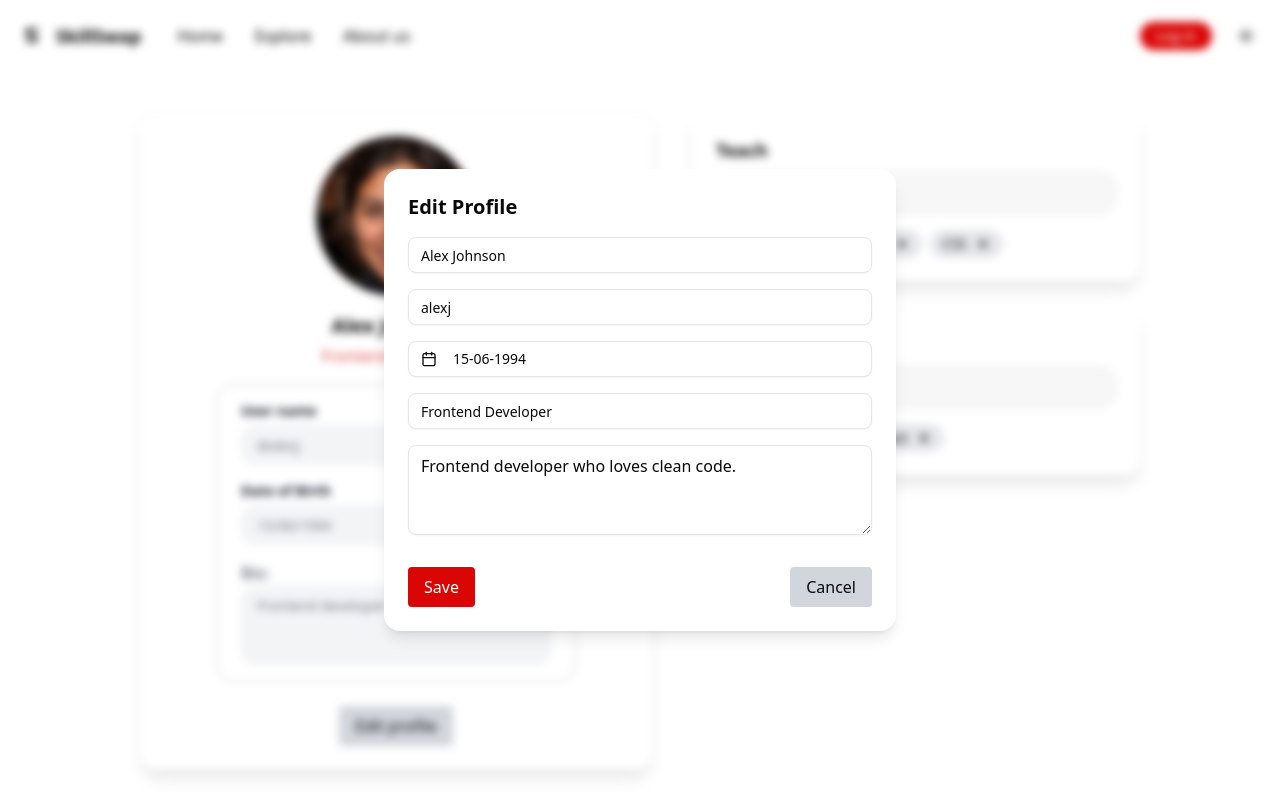
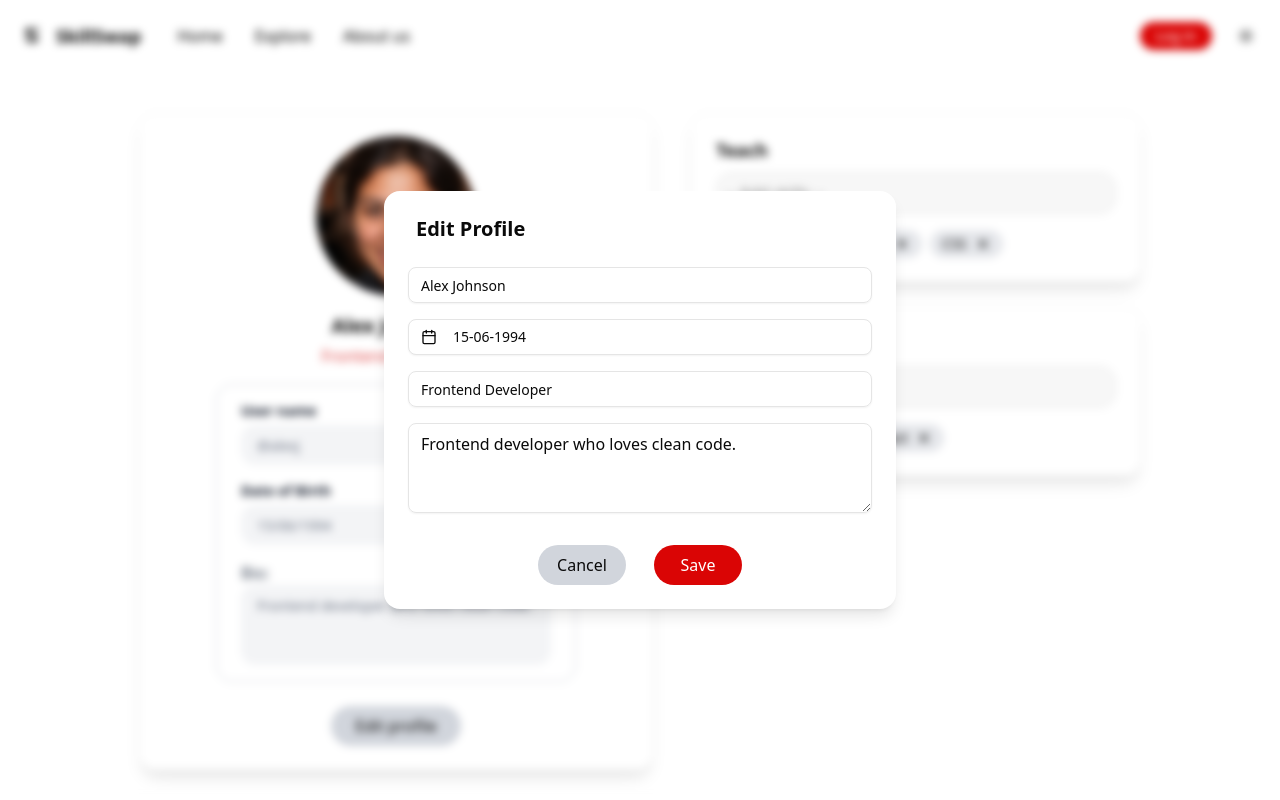
Before and after one commit to lpun-majessica/skill-swap, a Next.js app: page /settings in a window 1280 px wide. Both pictures are taken after a click on the button "Edit profile". Shown: the top 800 px of the page. Built offline with nearby package versions, Linux system fonts and the light colour scheme.

Commit message:
style: improve styling for user/[id] and settings pages

```diff
--- a/src/components/profile/EditProfilePopup.jsx
+++ b/src/components/profile/EditProfilePopup.jsx
@@ -13,7 +13,7 @@ const EditProfilePopup = ({ userData, onSave, onClose }) => {
     const updatedUser = {
       ...userData,
       fullname: formData.get("fullname"),
-      username: formData.get("username"),
+      // username: formData.get("username"),
       dob: dob,
       job: formData.get("job"),
       bio: formData.get("bio"),
@@ -24,7 +24,7 @@ const EditProfilePopup = ({ userData, onSave, onClose }) => {
   return (
     <div className="fixed inset-0 flex items-center justify-center backdrop-blur-[4px] z-50">
       <div className="bg-white p-6 rounded-2xl w-lg shadow-lg dark:bg-ss-black-929">
-        <h2 className="text-xl font-bold mb-4">Edit Profile</h2>
+        <h2 className="text-xl font-bold mb-6 ml-2">Edit Profile</h2>
         <form onSubmit={handleSubmit} className="flex flex-col gap-4">
           <Input
             type="text"
@@ -33,13 +33,13 @@ const EditProfilePopup = ({ userData, onSave, onClose }) => {
             defaultValue={userData.fullname}
             required
           />
-          <Input
+          {/* <Input
             type="text"
             name="username"
             placeholder="Username"
             defaultValue={userData.username}
             required
-          />
+          /> */}
 
           <DatePickerDemo dob={dob} onChangeDob={setDob}/>
 
@@ -57,20 +57,21 @@ const EditProfilePopup = ({ userData, onSave, onClose }) => {
             className="border rounded-md px-3 py-2 shadow-xs dark:bg-input/30 "
             rows={3}
           />
-          <div className="flex justify-between mt-4">
+          <div className="flex justify-center mt-4 gap-7 ">
+            <button
+              type="button"
+              onClick={onClose}
+              className="w-22 py-2 bg-gray-300 rounded-3xl hover:bg-ss-red-ABA dark:bg-ss-black-131 dark:hover:bg-ss-black-444"
+            >
+              Cancel
+            </button>
             <button
               type="submit"
-              className="px-4 py-2 bg-ss-red-505 text-white rounded hover:bg-ss-red-404 "
+              className="w-22  py-2 bg-ss-red-505 text-white rounded-3xl hover:bg-ss-red-404 "
             >
               Save
             </button>
-            <button
-              type="button"
-              onClick={onClose}
-              className="px-4 py-2 bg-gray-300 rounded hover:bg-ss-red-ABA dark:bg-ss-black-131 dark:hover:bg-ss-black-444"
-            >
-              Cancel
-            </button>
+
           </div>
         </form>
       </div>
--- a/src/components/profile/SkillDisplay.jsx
+++ b/src/components/profile/SkillDisplay.jsx
@@ -1,13 +1,13 @@
 export default function SkillDisplay({ title, skills }) {
     return (
-      <div className="mx-2 sm:mx-auto w-sm sm:w-md max-w-lg md:w-md lg:w-md bg-white  dark:bg-ss-black-929 p-6 rounded-2xl shadow-lg dark:shadow-none">
+      <div className="mx-2 sm:mx-auto w-sm sm:w-md max-w-lg md:w-md lg:w-md bg-white  dark:bg-ss-black-929 p-6 rounded-2xl shadow-lg inset-shadow-2xs  dark:shadow-none">
         <div>
         <h3 className="font-semibold mb-2 text-ss-black-717 dark:text-ss-light-FFF">{title}</h3>
         <div className="flex flex-wrap gap-2">
           {skills.map((skill) => (
             <div
               key={skill}
-              className="bg-red-100 dark:bg-ss-red-ABA text-ss-red-505 dark:text-ss-black-717 px-3 py-1 rounded-full text-sm"
+              className="bg-red-100 dark:bg-ss-red-ABA text-ss-red-505 dark:text-ss-red-404 px-3 py-1 rounded-full text-sm font-normal"
             >
               {skill}
             </div>
--- a/src/components/profile/SkillSection.jsx
+++ b/src/components/profile/SkillSection.jsx
@@ -98,7 +98,7 @@ const SkillSection = ({ title, skillKey, userSkills = [] }) => {
 
 
   return (
-    <div className="mx-auto w-sm sm:w-md max-w-lg md:w-md lg:w-md bg-white p-6 rounded-2xl shadow-lg dark:bg-ss-black-929">
+    <div className="mx-auto w-sm sm:w-md max-w-lg md:w-md lg:w-md bg-white p-6 rounded-2xl shadow-lg inset-shadow-2xs  dark:bg-ss-black-929">
       <h3 className="font-semibold text-lg mb-2">{title}</h3>
       <div className="relative" ref={dropdownRef}>
         <input
--- a/src/components/profile/UserDetails.jsx
+++ b/src/components/profile/UserDetails.jsx
@@ -72,7 +72,7 @@ const UserDetails = ({ user, isEditable = true }) => {
       {isEditable && (
         <button
           onClick={handleEditClick}
-          className="mt-2 px-4 py-2 bg-gray-300 dark:bg-ss-black-444 dark:hover:bg-ss-red-505 rounded hover:bg-ss-red-404 hover:text-ss-light-FFF"
+          className="mt-2 px-6 py-2 bg-gray-300 dark:bg-ss-black-444 dark:hover:bg-ss-red-505 rounded-3xl hover:bg-ss-red-404 hover:text-ss-light-FFF"
         >
           Edit profile
         </button>
```
